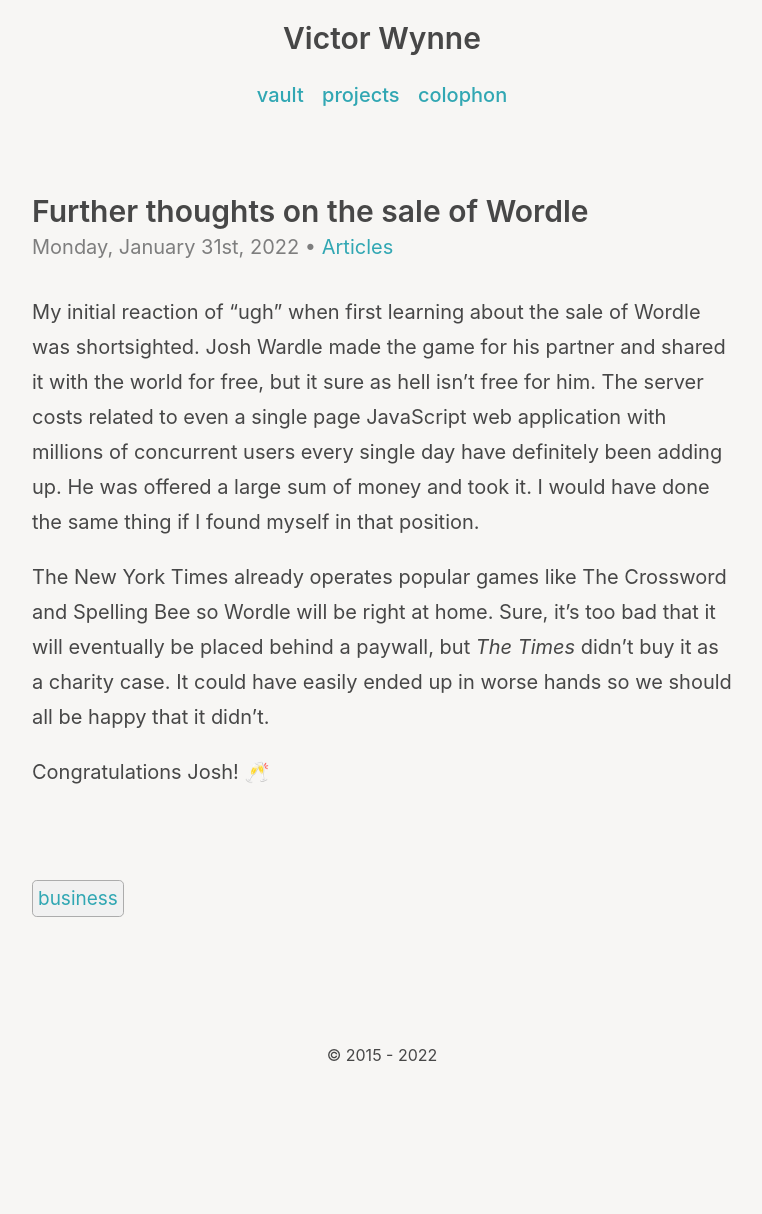
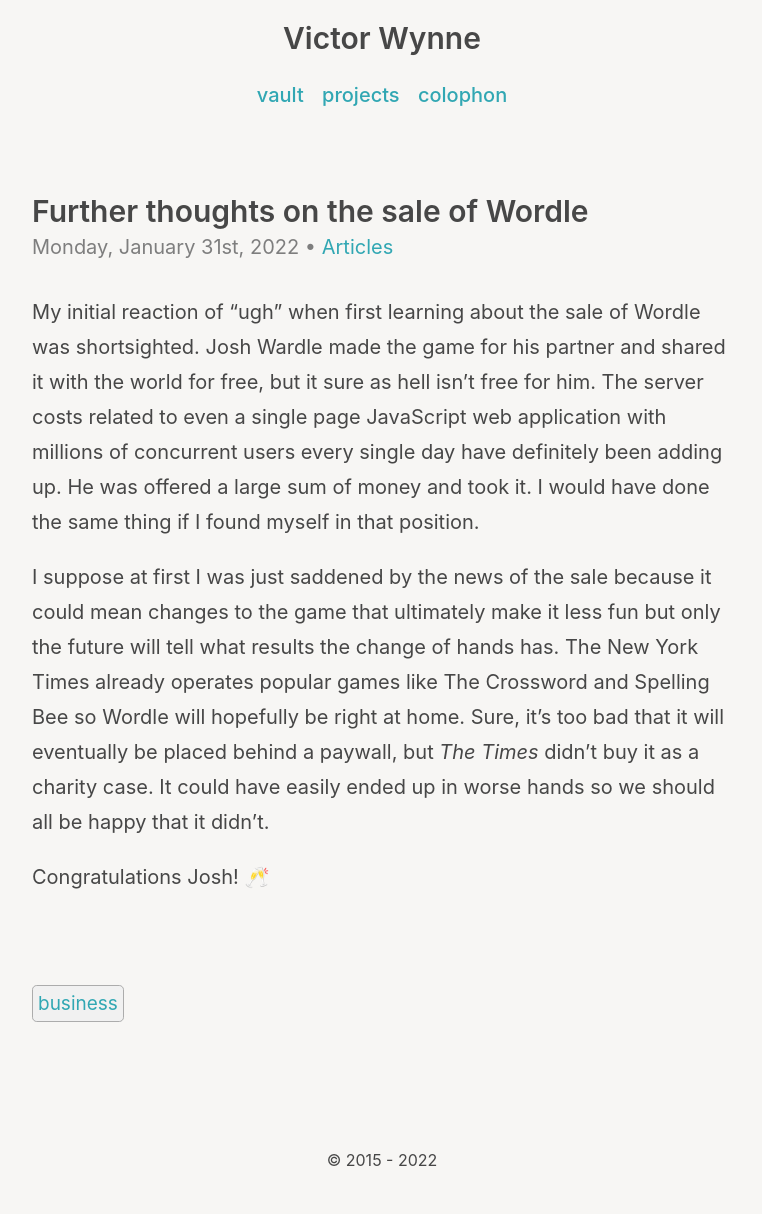
Before and after one commit to wertercatt/tooters, a Jekyll site: the page built from _posts/2022-01-31-further-thoughts-on-the-sale-of-wordle.md, in a window 1280 px wide. Shown: the whole page, without its empty margins (258-1020 px from the left). Built offline with Jekyll 4.4.1, drawn with Linux system fonts in a browser that asks for light colours; before the commit the page ends 1109 px from its top, so only the background shows below that.

Commit message:
Added content to an existing article.

```diff
--- a/_posts/2022-01-31-further-thoughts-on-the-sale-of-wordle.md
+++ b/_posts/2022-01-31-further-thoughts-on-the-sale-of-wordle.md
@@ -8,6 +8,6 @@
 
 My initial reaction of "ugh" when first learning about the sale of Wordle was shortsighted. Josh Wardle made the game for his partner and shared it with the world for free, but it sure as hell isn't free for him. The server costs related to even a single page JavaScript web application with millions of concurrent users every single day have definitely been adding up. He was offered a large sum of money and took it. I would have done the same thing if I found myself in that position.
 
-The New York Times already operates popular games like The Crossword and Spelling Bee so Wordle will be right at home. Sure, it's too bad that it will eventually be placed behind a paywall, but *The Times* didn't buy it as a charity case. It could have easily ended up in worse hands so we should all be happy that it didn't.
+I suppose at first I was just saddened by the news of the sale because it could mean changes to the game that ultimately make it less fun but only the future will tell what results the change of hands has. The New York Times already operates popular games like The Crossword and Spelling Bee so Wordle will hopefully be right at home. Sure, it's too bad that it will eventually be placed behind a paywall, but *The Times* didn't buy it as a charity case. It could have easily ended up in worse hands so we should all be happy that it didn't.
 
 Congratulations Josh! 🥂
```
